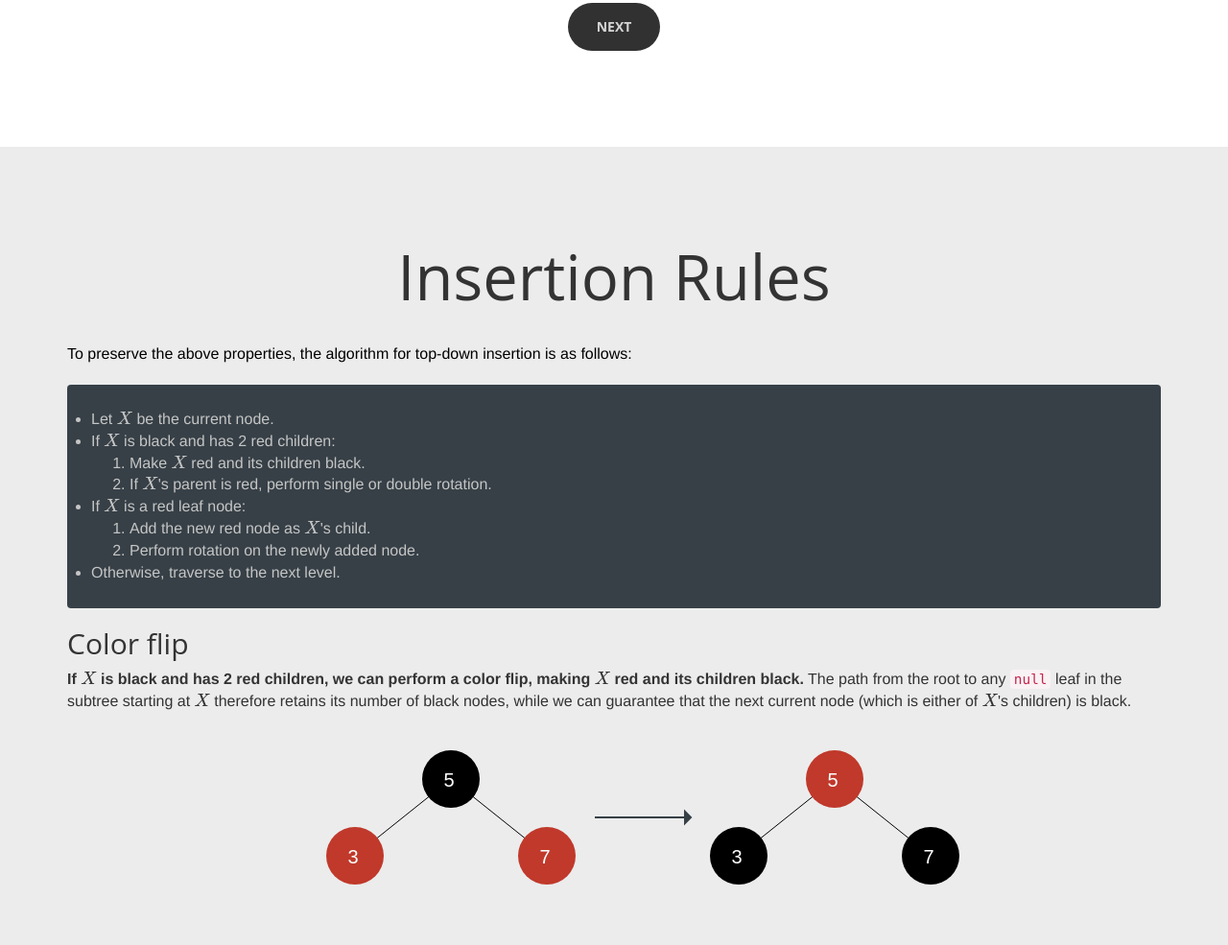
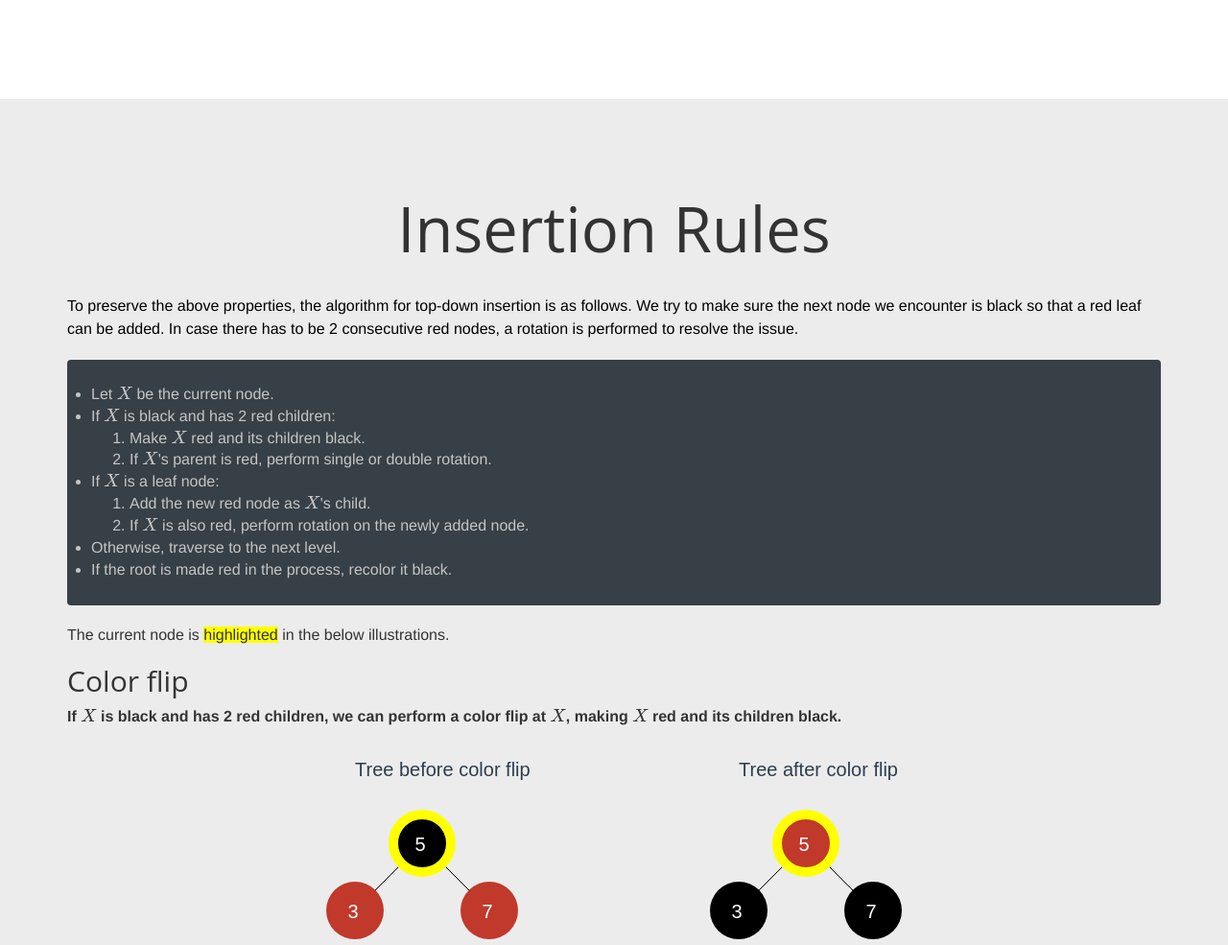
Before and after one commit to redblacktreetutor/redblacktreetutor.github.io, a plain HTML site: page index.html in a window 1280 px wide. Shown: the part 1796-2781 px from the top of the page at 96% size. Drawn offline with nearby package versions, Linux system fonts and the light colour scheme; some packages are replaced by stand-ins of ours.

Commit message:
Update content according to feedback

```diff
--- a/css/creative.css
+++ b/css/creative.css
@@ -49,6 +49,9 @@ p {
     line-height: 1.5;
 }
 
+span.highlight {
+    background-color: yellow;
+}
 
 .bg-primary {
     background-color: white;
--- a/index.html
+++ b/index.html
@@ -20,7 +20,6 @@
 	<!-- Bootstrap Core CSS -->
     <link rel="stylesheet" href="css/bootstrap.min.css" type="text/css">
     <!-- Custom CSS -->
-    <!-- <link rel="stylesheet" href="css/style.css" type="text/css"> -->
     <link rel="stylesheet" href="css/creative.css" type="text/css">
 
     <!-- LaTeX -->
@@ -59,10 +58,10 @@
 
     <header>
     	<div class="header-content">
-    		<div class="header-content-inner">
+    		<div class="header-content-inside">
     			<h1 style="font-size:90px">
-                    <span style="color: #e23e4a;">Red</span>
-                    <span style="color: black;">black</span>
+                    <span style="color: #e23e4a;">RED</span>
+                    <span style="color: black;">BLACK</span>
                      TREES
                 </h1>
     		</div>
@@ -91,7 +90,6 @@
                         </ul>
                         We can then <a href="http://doctrina.org/maximum-height-of-red-black-tree.html">show that</a> if every path from the root to a <code>null</code> contains \(b\) black nodes, the tree must contain at least \(2^b - 1\) black nodes. Furthermore, the root is black and there are no two consecutive red nodes. These imply that the maximum height of a red-black tree is \(2 \log(N + 1) \).
                     </p>
-                    <center><a href="#insertion" class="btn btn-default btn-xl page-scroll wow rubberBand">Next</a></center>
                 </div>
             </div>
         </div>
@@ -104,7 +102,7 @@
                     <h1 class="section-heading">Insertion Rules</h1>
                     <br>
                     <p class="text-faded text-left">
-                        To preserve the above properties, the algorithm for top-down insertion is as follows:
+                        To preserve the above properties, the algorithm for top-down insertion is as follows. We try to make sure the next node we encounter is black so that a red leaf can be added. In case there has to be 2 consecutive red nodes, a rotation is performed to resolve the issue.
                         <ul class="colored-list">
                             <li>Let \(X\) be the current node.</li>
                             <li>
@@ -115,42 +113,44 @@
                                 </ol>
                             </li>
                             <li>
-                                If \(X\) is a red leaf node:
+                                If \(X\) is a leaf node:
                                 <ol>
                                     <li>Add the new red node as \(X\)'s child.</li>
-                                    <li>Perform rotation on the newly added node.</li>
+                                    <li>If \(X\) is also red, perform rotation on the newly added node.</li>
                                 </ol>
                             </li>
                             <li>Otherwise, traverse to the next level.</li>
+                            <li>If the root is made red in the process, recolor it black.</li>
                         </ul>
                     </p>
+                    The current node is <span class="highlight">highlighted</span> in the below illustrations.
 
                     <!-- COLOR FLIP -->
                     <h2>Color flip</h2>
-                    <strong>If \(X\) is black and has 2 red children, we can perform a color flip, making \(X\) red and its children black.</strong> The path from the root to any <code>null</code> leaf in the subtree starting at \(X\) therefore retains its number of black nodes, while we can guarantee that the next current node (which is either of \(X\)'s children) is black.
+                    <strong>If \(X\) is black and has 2 red children, we can perform a color flip at \(X\), making \(X\) red and its children black.</strong>
                     <canvas id="colorFlip"></canvas>
                     However, if \(X\)'s parent is red then color flip yields two consecutive red nodes. To solve this problem, we perform a rotation based on the position of \(X\) relative to its parent and grandparent.
 
 
                     <!-- SINGLE ROTATION -->
                     <h2>Single rotation</h2>
-                    We say \(X\) is an outer node when either
+                    We say \(X\) is an outside node when either
                     <center><code>X.value < X.parent.value < X.grandparent.value</code></center>
                     or
                     <center><code>X.value > X.parent.value > X.grandparent.value.</code></center>
                     In other words, \(X\) is &quot;outside&quot; of its parent and grandparent.
-                    <canvas id="outerNode"></canvas>
-                    If \(X\) and its parent are red and \(X\) is an outer node, we perform a single rotation as follows:
+                    <canvas id="outsideNode"></canvas>
+                    <strong>If \(X\) and its parent are red and \(X\) is an outside node, we perform a single rotation at \(X\) as follows:</strong>
                     <canvas id="singleRotation"></canvas>
 
                     <!-- DOUBLE ROTATION -->
                     <h2>Double rotation </h2>
-                    We say \(X\) is an inner node when either
+                    We say \(X\) is an inside node when either
                     <center><code>X.grandparent.value > X.value > X.parent.value</code></center>
                     or
                     <center><code>X.parent.value > X.value > X.grandparent.value.</code></center>In other words, \(X\) is &quot;between&quot; its parent and grandparent.
-                    <canvas id="innerNode"></canvas>
-                    If \(X\) and its parent are red and \(X\) is an inner node, we perform a double rotation as follows:
+                    <canvas id="insideNode"></canvas>
+                    <strong>If \(X\) and its parent are red and \(X\) is an inside node, we perform a double rotation at \(X\) as follows:</strong>
                     <canvas id="doubleRotation"></canvas>
 
                     <h2>References</h2>
--- a/js/binaryTree.js
+++ b/js/binaryTree.js
@@ -13,6 +13,9 @@ function Node(value, color, left, right, parent) {
 	}
 
 	this.draw = function( ctx ) {
+
+		ctx.strokeStyle = "black";
+		ctx.lineWidth = 1;
 
 		if (this.left !== null ) {
 			ctx.beginPath();
@@ -72,14 +75,23 @@ function Node(value, color, left, right, parent) {
 		var maxHeightRight = (this.right === null) ? 0 : this.right.findMaxHeight();
 		return 1 + Math.max( maxHeightRight, maxHeightLeft );
 	}
+
+	this.highlight = function ( ctx ) {
+		ctx.beginPath();
+		ctx.arc( this.x, this.y, this.RADIUS, 0, 2 * Math.PI, false);
+		ctx.lineWidth = 10;
+		ctx.strokeStyle = "yellow";
+		ctx.stroke();
+		ctx.closePath();
+	}
 }
 
 
 function BinarySearchTree(array, ctx, startX, startY) {
 
 	var root = null;
-	var GAP_X = 100;
-	var GAP_Y = 80;
+	var GAP_X = 70;
+	var GAP_Y = 70;
 
 	function add( val ) {
 		var node = new Node( val, "#27ae60", null, null, null );
@@ -226,4 +238,8 @@ function BinarySearchTree(array, ctx, startX, startY) {
 		ctx.fillStyle = "#2c3e50";
 		ctx.fillText( text, x, y );
 	}
+
+	this.highlightCurrentNode = function ( currentValue ) {
+		find( currentValue ).highlight( ctx );
+	}
 }
--- a/js/main.js
+++ b/js/main.js
@@ -1,4 +1,5 @@
-
+var black = "black";
+var red = "#c0392b";
 // Main
 $(document).ready(function() {
 	init();
@@ -38,24 +39,28 @@ function drawColorFlip() {
 	ctx.font = '20px Arial';
 
 	var array = [5, 3, 7];
-	var oldTree = new BinarySearchTree( array, ctx, 300, 50 );
-	oldTree.addAll();
-	oldTree.setColors( {5: "black", 3: "#c0392b", 7: "#c0392b"});
-	oldTree.draw();
+	var beforeTree = new BinarySearchTree( array, ctx, 300, 100 );
+	beforeTree.addAll();
+	beforeTree.setColors( {5: black, 3: red, 7: red});
+	beforeTree.draw();
+	beforeTree.highlightCurrentNode( 5 );
+	beforeTree.setCaption( "Tree before color flip" );
 
-	var newTree = new BinarySearchTree( array, ctx, 700, 50 );
-	newTree.addAll();
-	newTree.setColors( {5: "#c0392b", 3: "black", 7: "black"} );
-	newTree.draw();
+	var afterTree = new BinarySearchTree( array, ctx, 700, 100 );
+	afterTree.addAll();
+	afterTree.setColors( {5: red, 3: black, 7: black} );
+	afterTree.draw();
+	afterTree.highlightCurrentNode( 5 );
+	afterTree.setCaption( "Tree after color flip" );
 
-	var p1 = oldTree.findStartingArrowPosition();
-	var p2 = newTree.findEndingArrowPosition();
-	arrow(ctx, p1, p2);
+	// var p1 = beforeTree.findStartingArrowPosition();
+	// var p2 = afterTree.findEndingArrowPosition();
+	// arrow(ctx, p1, p2);
 }
 
 function drawInnerNode() {
-	var innerNodeCanvas = $('#innerNode')[0];
-	innerNodeCanvas.width = $('#innerNode').parent().outerWidth();
+	var innerNodeCanvas = $('#insideNode')[0];
+	innerNodeCanvas.width = $('#insideNode').parent().outerWidth();
 	innerNodeCanvas.height = 300;
 
 	var ctx = innerNodeCanvas.getContext('2d');
@@ -66,17 +71,19 @@ function drawInnerNode() {
 	firstCaseTree.addAll();
 	firstCaseTree.draw();
 	firstCaseTree.setCaption("15 is an inner node");
+	firstCaseTree.highlightCurrentNode( 15 );
 
 	var array2 = [10, 5, 8];
 	var secondCaseTree = new BinarySearchTree(array2, ctx, 700, 100 );
 	secondCaseTree.addAll();
 	secondCaseTree.draw();
 	secondCaseTree.setCaption("8 is an inner node");
+	secondCaseTree.highlightCurrentNode( 8 );
 }
 
 function drawOuterNode() {
-	var innerNodeCanvas = $('#outerNode')[0];
-	innerNodeCanvas.width = $('#outerNode').parent().outerWidth();
+	var innerNodeCanvas = $('#outsideNode')[0];
+	innerNodeCanvas.width = $('#outsideNode').parent().outerWidth();
 	innerNodeCanvas.height = 300;
 
 	var ctx = innerNodeCanvas.getContext('2d');
@@ -87,58 +94,72 @@ function drawOuterNode() {
 	firstCaseTree.addAll();
 	firstCaseTree.draw();
 	firstCaseTree.setCaption("30 is an outer node");
+	firstCaseTree.highlightCurrentNode( 30 );
 
 	var array2 = [10, 5, 3];
 	var secondCaseTree = new BinarySearchTree(array2, ctx, 700, 100 );
 	secondCaseTree.addAll();
 	secondCaseTree.draw();
 	secondCaseTree.setCaption("3 is an outer node");
+	secondCaseTree.highlightCurrentNode( 3 );
 }
 
 function drawSingleRotation() {
 	var singleRotationCanvas = $('#singleRotation')[0];
 	singleRotationCanvas.width = $('#singleRotation').parent().outerWidth();
-	singleRotationCanvas.height = 300;
+	singleRotationCanvas.height = 400;
 
 	var ctx = singleRotationCanvas.getContext('2d');
 	ctx.font = '20px Arial';
 
-	var array1 = [10, 20, 30];
-	var beforeTree = new BinarySearchTree( array1, ctx, 300, 100 );
+	var array1 = [10, 5, 20, 15, 30, 25, 35];
+	var beforeTree = new BinarySearchTree( array1, ctx, 50, 100 );
 	beforeTree.addAll();
-	beforeTree.setColors( {10: "black", 20: "#c0392b", 30: "#c0392b"} );
+	beforeTree.setColors( {10: black, 20: red, 30: red, 5: black, 15: black, 25: black, 35: black} );
 	beforeTree.draw();
 	beforeTree.setCaption("Tree before rotation");
+	beforeTree.highlightCurrentNode( 30 );
 
-	var array2 = [20, 10, 30];
+	var array2 = [20, 10, 30, 5, 15, 25, 35];
 	var afterTree = new BinarySearchTree( array2, ctx, 700, 100 );
 	afterTree.addAll();
-	afterTree.setColors( {10: "#c0392b", 20: "black", 30: "#c0392b"} );
+	afterTree.setColors( {10: red, 5: black, 20: red, 15: black, 30: red, 25: black, 35: black} );
 	afterTree.draw();
 	afterTree.setCaption("Tree after rotation");
+	afterTree.highlightCurrentNode( 30 );
+
+	// var p1 = beforeTree.findStartingArrowPosition();
+	// var p2 = afterTree.findEndingArrowPosition();
+	// arrow(ctx, p1, p2);
 }
 
 function drawDoubleRotation() {
 	var doubleRotationCanvas = $('#doubleRotation')[0];
 	doubleRotationCanvas.width = $('#doubleRotation').parent().outerWidth();
-	doubleRotationCanvas.height = 300;
+	doubleRotationCanvas.height = 400;
 
 	var ctx = doubleRotationCanvas.getContext('2d');
 	ctx.font = '20px Arial';
 
-	var array1 = [10, 20, 15];
-	var beforeTree = new BinarySearchTree( array1, ctx, 300, 100 );
+	var array1 = [10, 5, 20, 15, 25, 12, 17];
+	var beforeTree = new BinarySearchTree( array1, ctx, 50, 100 );
 	beforeTree.addAll();
-	beforeTree.setColors( {10: "black", 20: "#c0392b", 15: "#c0392b"} );
+	beforeTree.setColors( {10: black, 5: black, 20: red, 15: red, 25: black, 12: black, 17: black} );
 	beforeTree.draw();
 	beforeTree.setCaption("Tree before rotation");
+	beforeTree.highlightCurrentNode( 15 );
 
-	var array2 = [15, 10, 20];
+	var array2 = [15, 10, 20, 5, 12, 17, 25];
 	var afterTree = new BinarySearchTree( array2, ctx, 700, 100 );
 	afterTree.addAll();
-	afterTree.setColors( {10: "#c0392b", 20: "#c0392b", 15: "black"} );
+	afterTree.setColors( {15: black, 10: red, 20: red, 5: black, 12: black, 17: black, 25: black} );
 	afterTree.draw();
 	afterTree.setCaption("Tree after rotation");
+	afterTree.highlightCurrentNode( 15 );
+
+	// var p1 = beforeTree.findStartingArrowPosition();
+	// var p2 = afterTree.findEndingArrowPosition();
+	// arrow(ctx, p1, p2);
 }
 
 function arrow(ctx, p1, p2) {
```
